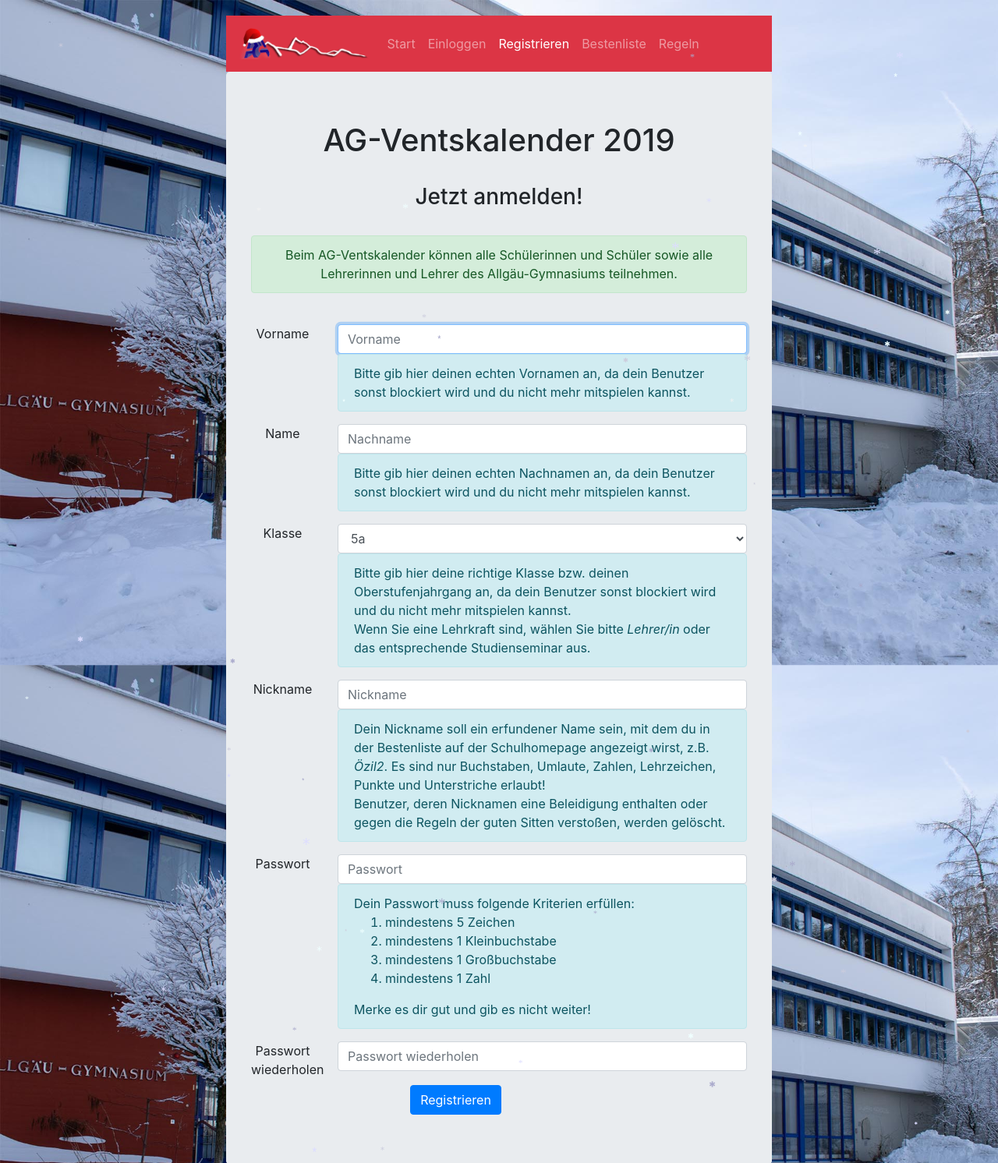
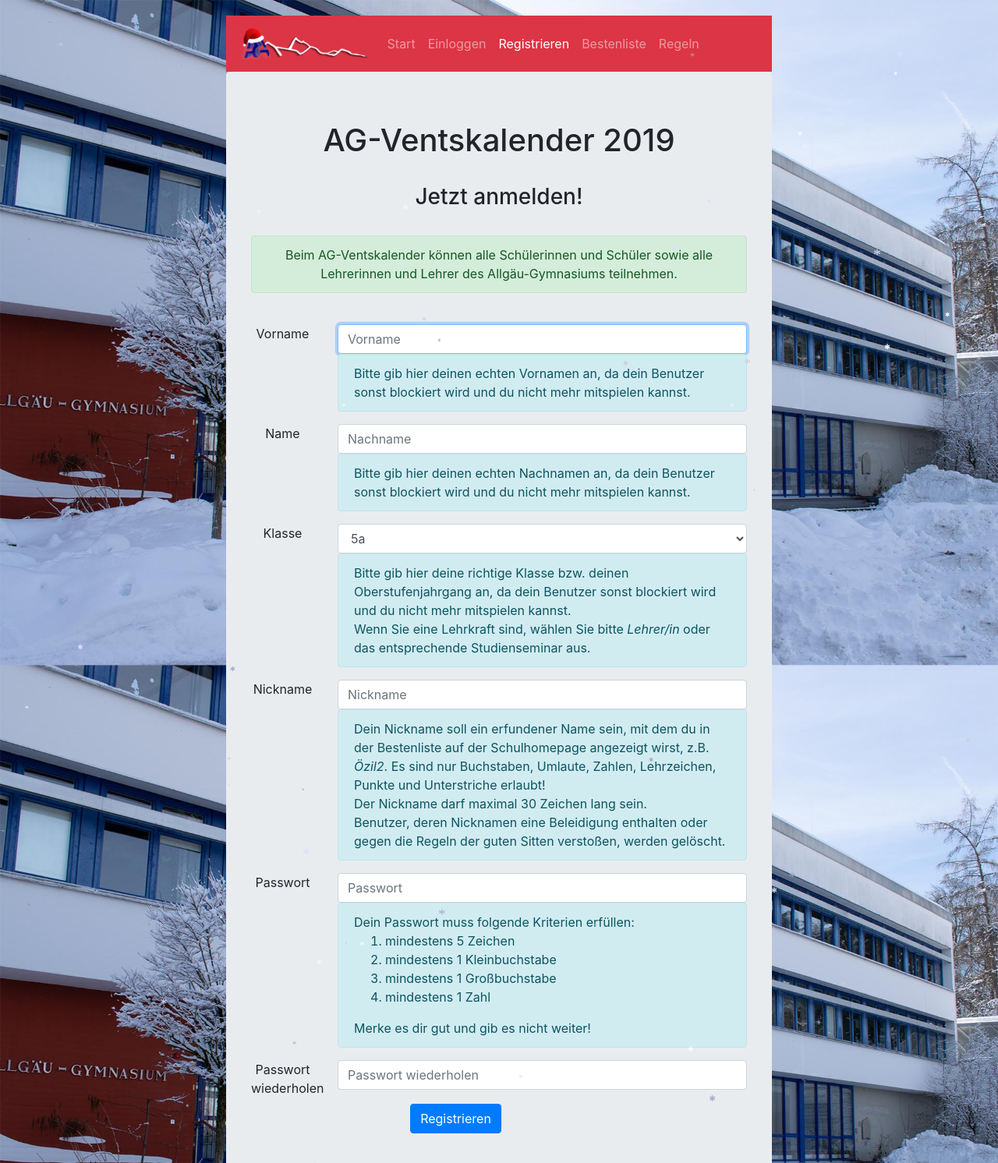
Before and after one commit to hrueger/Adventskalender, a PHP site: page /neuer_benutzer.php in a window 1280 px wide. Shown: the top 1492 px of the page at 78% size. Run offline with PHP 8.4, Linux system fonts and the light colour scheme.

Commit message:
nickname max length of 30 chars

```diff
--- a/neuer_benutzer.php
+++ b/neuer_benutzer.php
@@ -90,6 +90,11 @@ require_once("./include/db.inc.php");
 							$ok = false;
 						} elseif (!preg_match("#^[a-zA-Z0-9äöüÄÖÜß \.\_]+$#", $nickname)) {
 							alert("warning", "Der Nickname darf nur Buchstaben, Umlaute, Zahlen, Leerzeichen, Punkte und Unterstriche enthalten!");
+							$ok = false;
+						}
+
+						if (strlen($nickname) > 30) {
+							alert("warning", "Der Nickname darf maximal 30 Zeichen lang sein!");
 							$ok = false;
 						}
 
@@ -219,7 +224,7 @@ require_once("./include/db.inc.php");
 							<label for="nickname" class="col-sm-2 control-label">Nickname</label>
 							<div class="col-sm-10">
 								<input type="text" class="form-control" required id="nickname" value="<?php echo $nickname; ?>" name="nickname" placeholder="Nickname">
-								<div class="alert alert-info text-left" role="alert">Dein Nickname soll ein erfundener Name sein, mit dem du in der Bestenliste auf der Schulhomepage angezeigt wirst, z.B. <i>Özil2</i>. Es sind nur Buchstaben, Umlaute, Zahlen, Lehrzeichen, Punkte und Unterstriche erlaubt!<br>Benutzer, deren Nicknamen eine Beleidigung enthalten oder gegen die Regeln der guten Sitten verstoßen, werden gelöscht.</div>
+								<div class="alert alert-info text-left" role="alert">Dein Nickname soll ein erfundener Name sein, mit dem du in der Bestenliste auf der Schulhomepage angezeigt wirst, z.B. <i>Özil2</i>. Es sind nur Buchstaben, Umlaute, Zahlen, Lehrzeichen, Punkte und Unterstriche erlaubt!<br>Der Nickname darf maximal 30 Zeichen lang sein.<br>Benutzer, deren Nicknamen eine Beleidigung enthalten oder gegen die Regeln der guten Sitten verstoßen, werden gelöscht.</div>
 							</div>
 						</div>
 						<div class="forn-group row">
```
